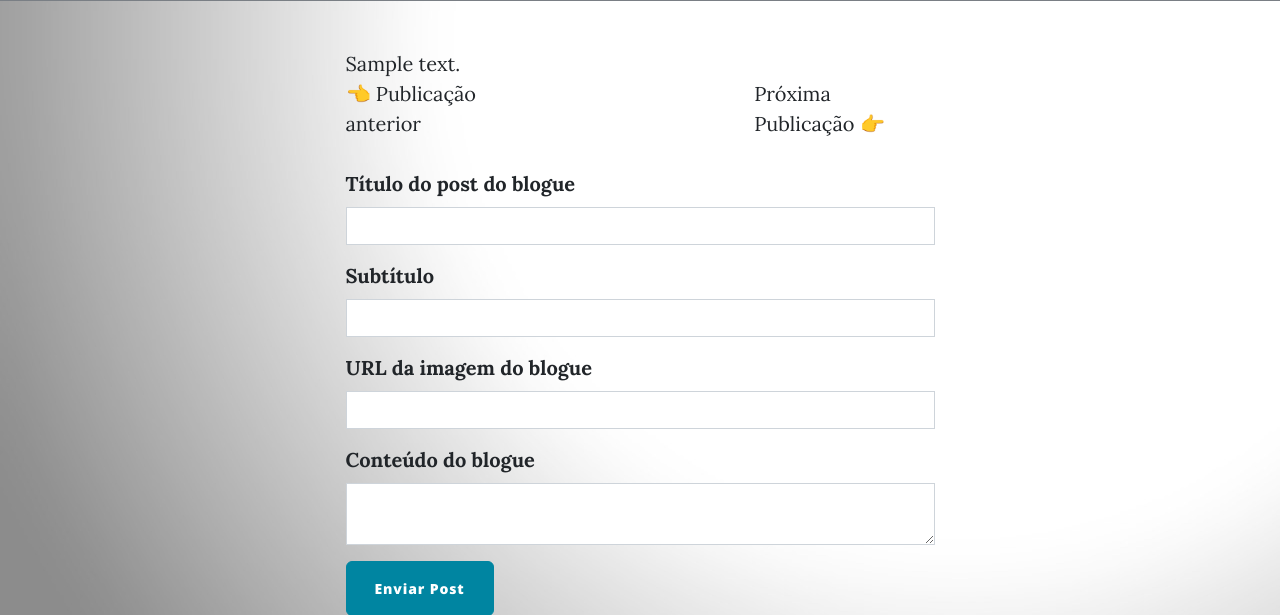
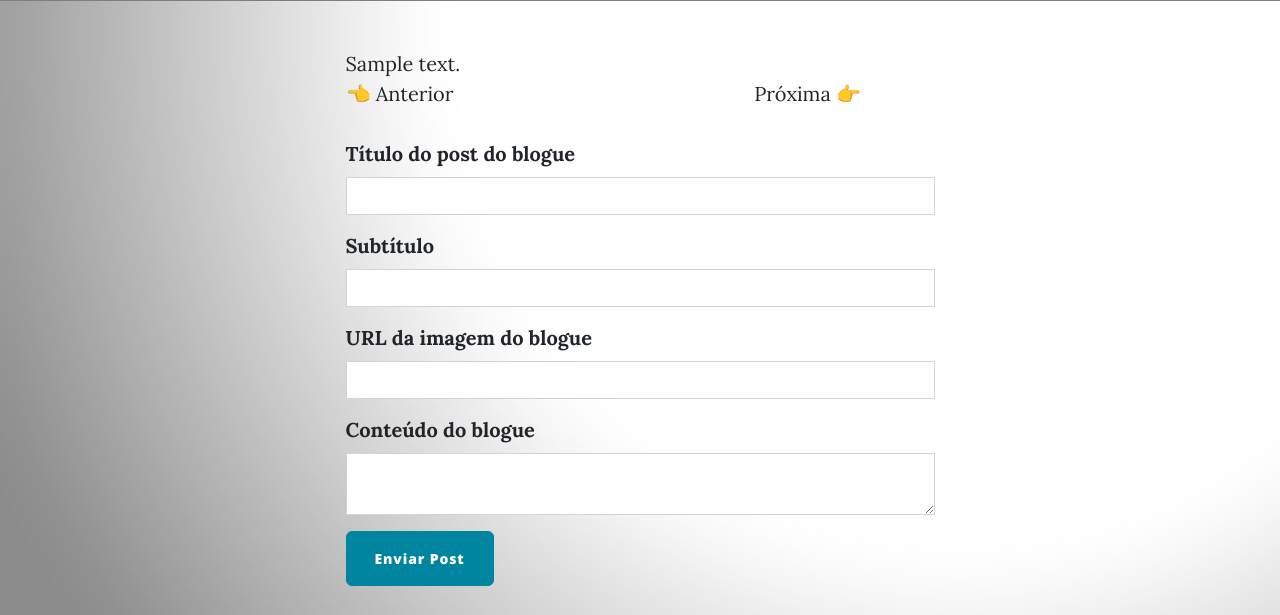
Before and after one commit to miguel-ossa/tresMercadosBlog, a Flask app: template api/templates/post.html in a window 1280 px wide. Shown: the part 565-1180 px from the top of the page. Run offline with Flask 3, Linux system fonts and the light colour scheme; tables that the repository leaves empty hold one stand-in row (values such as "Sample post"); the template is opened without the code that fills it: values that come from a table or form of the project are taken from there, most other values are stand-ins (such as "Sample title", 1, 10 or a date in 2020); grey boxes marked "Sample" are stand-in pictures; some libraries are stand-ins or nearby versions.

Commit message:
Short links

```diff
--- a/api/templates/post.html
+++ b/api/templates/post.html
@@ -30,13 +30,13 @@
         <div class="row">
           <div class="col-md">
             {% if prev_post != None %}
-              <a link href="{{ url_for('show_post', post_id=prev_post) }}">👈 Publicação anterior</a>
+              <a link href="{{ url_for('show_post', post_id=prev_post) }}">👈 Anterior</a>
             {% endif %}
           </div>
           <div class="col-md"></div>
           <div class="col-md">
             {% if next_post != None %}
-              <a link href="{{ url_for('show_post', post_id=next_post) }}">Próxima Publicação 👉</a>
+              <a link href="{{ url_for('show_post', post_id=next_post) }}">Próxima 👉</a>
             {% endif %}
           </div>
         </div>
```
